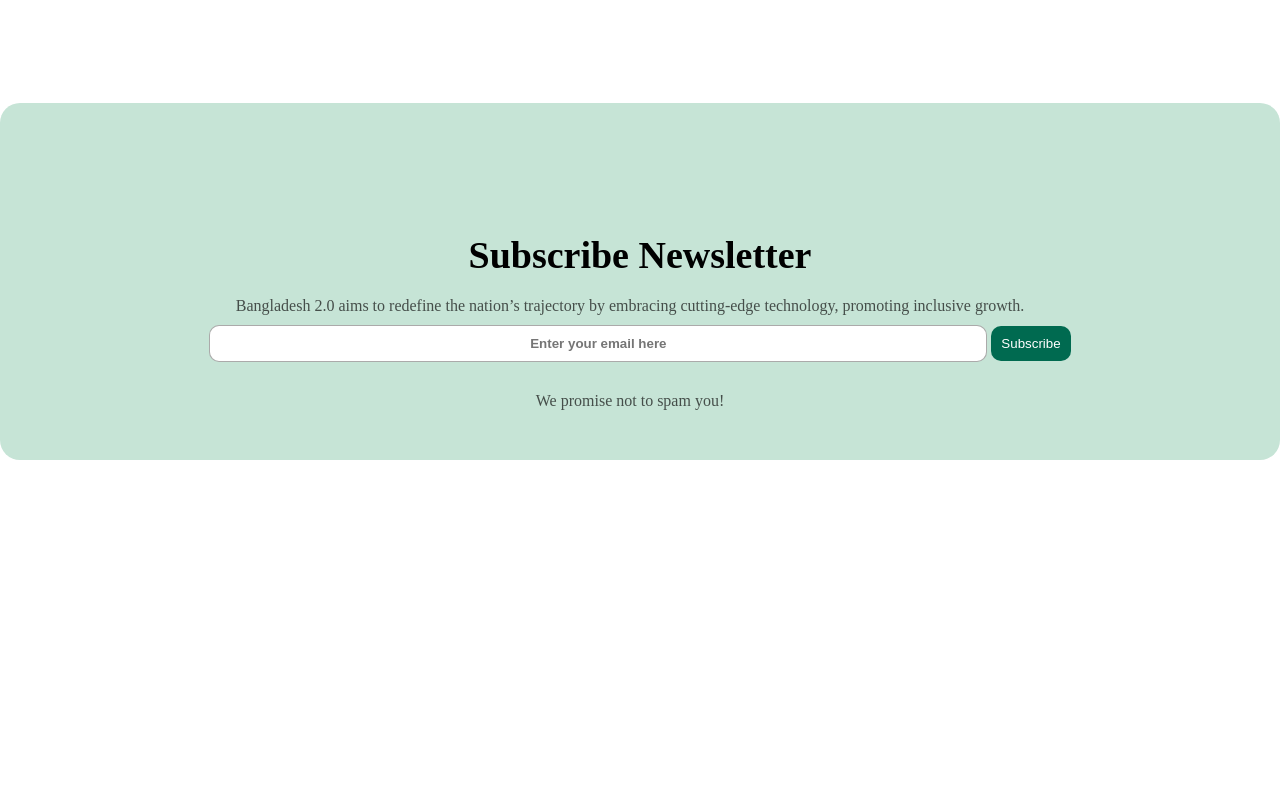
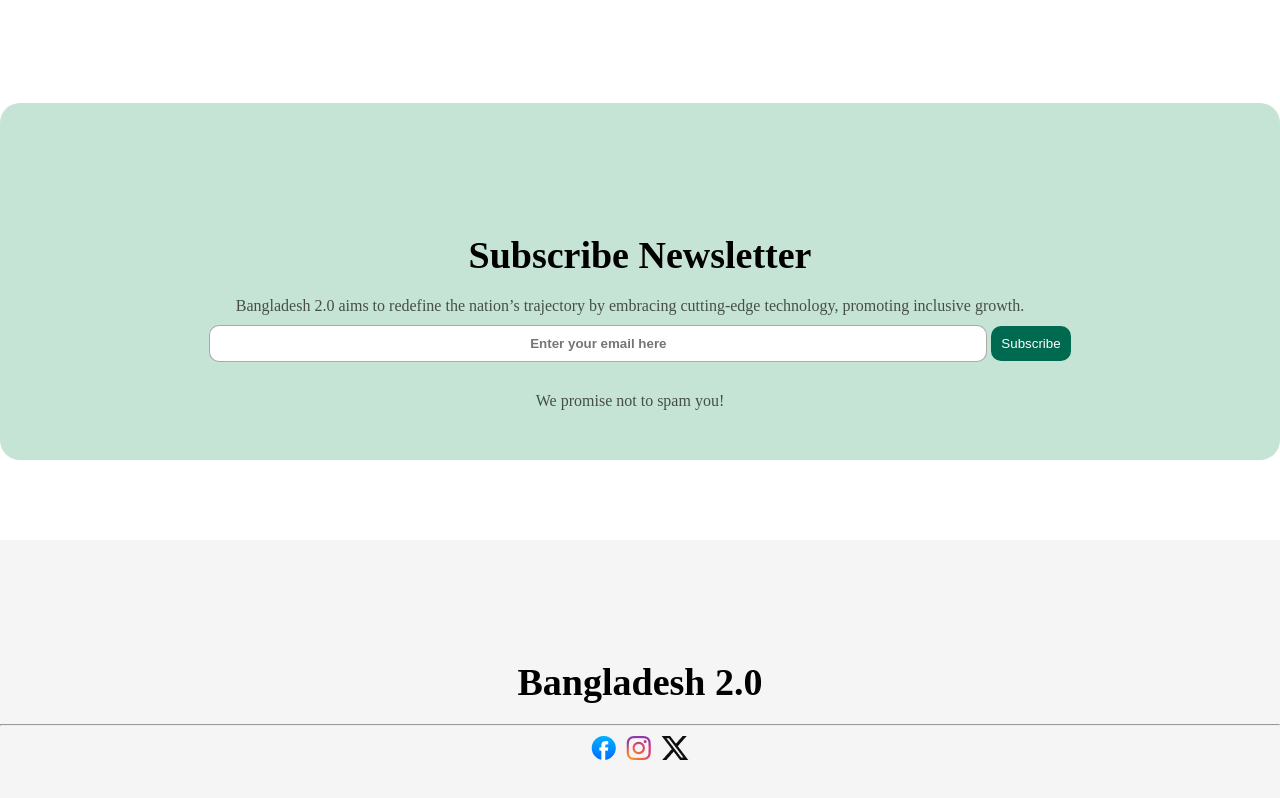
Before and after one commit to Mustafa-Mahraj/Bangladesh_2.0, a plain HTML site: page index.html in a window 1280 px wide. Shown: the part 3678-4476 px from the top of the page. Before the commit the page ends 4138 px from the top, so only its background shows below. Drawn offline with Linux system fonts and the light colour scheme.

Commit message:
complete Footer section

```diff
--- a/Style/style.css
+++ b/Style/style.css
@@ -3,7 +3,7 @@
     padding: 0;
 }
 
-body {
+main {
     max-width: 1280px;
     margin: auto;
     /* display: flex; */
@@ -285,3 +285,16 @@ td{
     background-color: #006a50;
     color: white;
 }
+.footer{
+    text-align: center;
+    padding: 40px 0;
+    background-color: #f5f5f5;
+    margin-top: 80px;
+}
+.icons{
+    display: flex;
+    align-items: center;
+    justify-content: center;
+    gap: 10px;
+    margin-top: 10px;
+}
--- a/index.html
+++ b/index.html
@@ -212,8 +212,14 @@
             <p class="section_des">We promise not to spam you!</p>
         </section>
     </main>
-    <footer>
-
+    <footer class="footer">
+        <h2 class="section_title">Bangladesh 2.0</h2>
+        <hr>
+        <div class="icons">
+            <img src="assets/facebook.png" alt="">
+            <img src="assets/instagram.png" alt="">
+            <img src="assets/x.png" alt="">
+        </div>
     </footer>
 </body>
 
```
